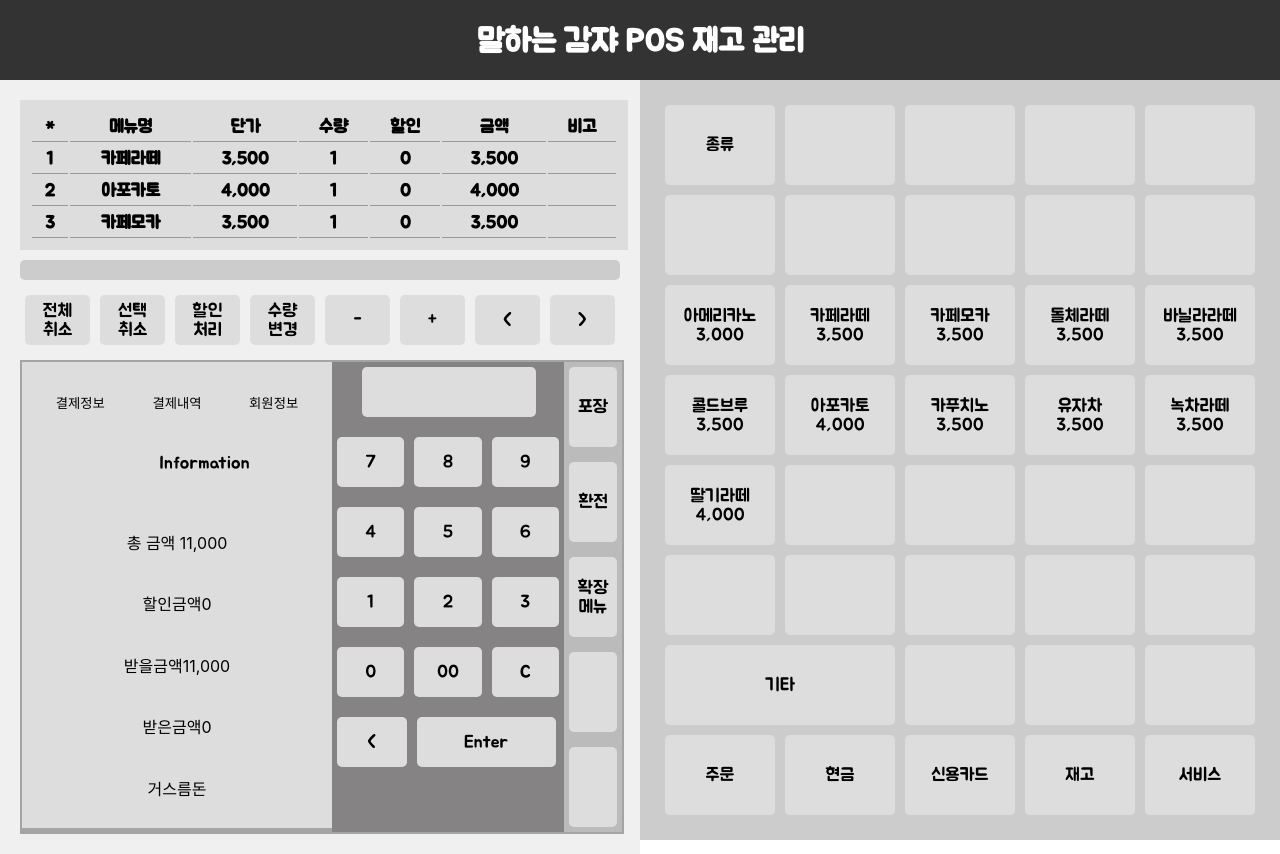
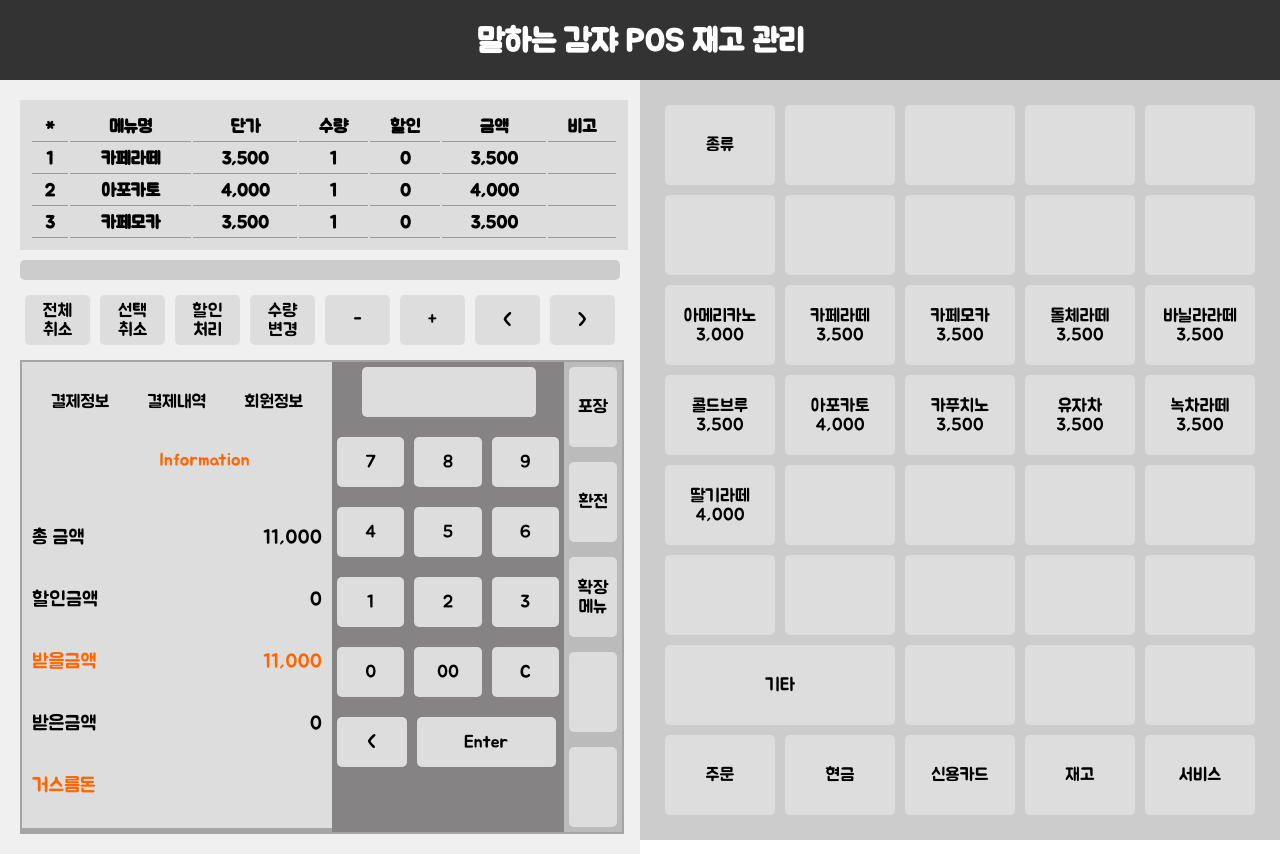
Before and after one commit to minju-sin/capstone, a React (Create React App) app in the folder frontend/: page / in a window 1280 px wide. Built offline with nearby package versions, Linux system fonts and the light colour scheme.

Commit message:
포스기 FE 완료

```diff
--- a/frontend/src/components/styles/PosLeftCSS.js
+++ b/frontend/src/components/styles/PosLeftCSS.js
@@ -105,6 +105,8 @@ export const StyledLeftFourthLeftButton = styled.button`
     height: 2px;
     margin: 1px;
     background-color: #ddd;
+    font-family: BMJUA;
+    font-size: 18px;
     border: none;
     border-radius: 5px;
     cursor: pointer;
@@ -137,3 +139,24 @@ export const StyledNum = styled.div`
     justifyContent: space-around;
     margin-top: 10px;
 `;
+
+export const StyledInfoRow = styled.div`
+    display: flex;
+    justify-content: space-between;
+    margin-bottom: 5px;
+    width: 100%;
+`;
+
+export const StyledLabel = styled.span`
+    text-align: left;
+    flex: 1;
+    font-family: BMJUA;
+    font-size: 20px;
+`;
+
+export const StyledValue = styled.span`
+    text-align: right;
+    flex: 1;
+    font-family: BMJUA;
+    font-size: 20px;
+`;
--- a/frontend/src/components/ui/PosLeft.js
+++ b/frontend/src/components/ui/PosLeft.js
@@ -1,7 +1,7 @@
 // ./PosLeft.js
 
 import React from "react";
-import { StyledLeftHalf, StyledLeftInner, StyledTable, StyledTr, StyledTh, StyledLeftMiddle, StyledLeftThird, StyledButton, StyledLeftFourth, StyledLeftFourthLeft, StyledLeftFourthMiddle, StyledLeftFourthRight, StyledLeftFourthLeftButton, StyledLeftFourthLeft2, StyledCenter, StyledNum } from "../styles/PosLeftCSS";
+import { StyledLeftHalf, StyledLeftInner, StyledTable, StyledTr, StyledTh, StyledLeftMiddle, StyledLeftThird, StyledButton, StyledLeftFourth, StyledLeftFourthLeft, StyledLeftFourthMiddle, StyledLeftFourthRight, StyledLeftFourthLeftButton, StyledLeftFourthLeft2, StyledCenter, StyledNum, StyledInfoRow, StyledLabel, StyledValue } from "../styles/PosLeftCSS";
 
 
 
@@ -70,27 +70,27 @@ function PosLeft() {
                         <StyledLeftFourthLeftButton class="left-fourth-left-button">회원정보</StyledLeftFourthLeftButton>
                     </StyledLeftFourthLeft2>
 
-                    <StyledButton class="button">Information</StyledButton>
-                    <div>
-                        <span>총 금액 </span>
-                        <span>11,000</span>
-                    </div>
-                    <div>
-                        <span>할인금액</span>
-                        <span>0</span>
-                    </div>
-                    <div>
-                        <span>받을금액</span>
-                        <span>11,000</span>
-                    </div>
-                    <div>
-                        <span>받은금액</span>
-                        <span>0</span>
-                    </div>
-                    <div>
-                        <span>거스름돈</span>
-                        <span> </span>
-                    </div>
+                    <StyledButton class="button" style={{color: "#ff6600"}}>Information</StyledButton>
+                    <StyledInfoRow>
+                        <StyledLabel>총 금액 </StyledLabel>
+                        <StyledValue>11,000</StyledValue>
+                    </StyledInfoRow>
+                    <StyledInfoRow>
+                        <StyledLabel>할인금액</StyledLabel>
+                        <StyledValue>0</StyledValue>
+                    </StyledInfoRow>
+                    <StyledInfoRow>
+                        <StyledLabel style={{color: "#ff6600"}}>받을금액</StyledLabel>
+                        <StyledValue style={{color: "#ff6600"}}>11,000</StyledValue>
+                    </StyledInfoRow>
+                    <StyledInfoRow>
+                        <StyledLabel>받은금액</StyledLabel>
+                        <StyledValue>0</StyledValue>
+                    </StyledInfoRow>
+                    <StyledInfoRow>
+                        <StyledLabel style={{color: "#ff6600"}}>거스름돈</StyledLabel>
+                        <StyledValue style={{color: "#ff6600"}}>&nbsp;</StyledValue>
+                    </StyledInfoRow>
 
                 </StyledLeftFourthLeft>
 
```
